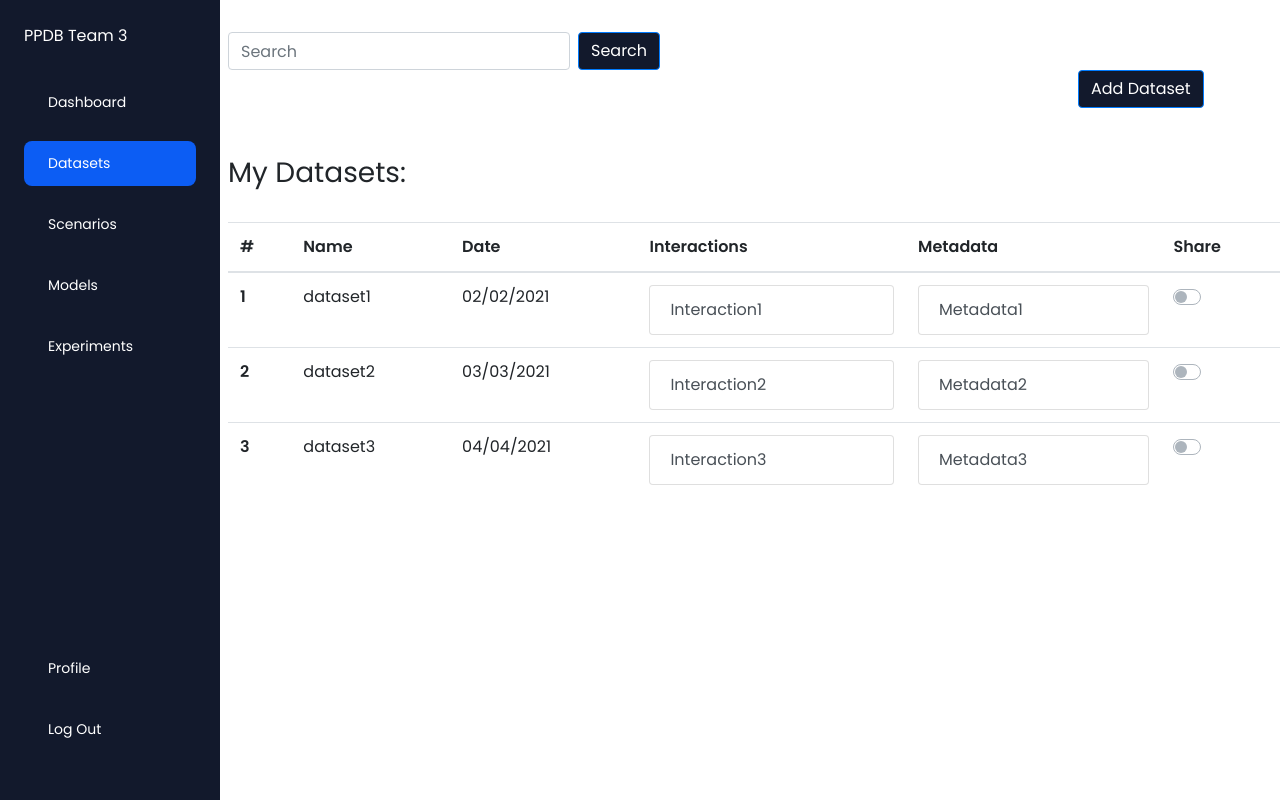
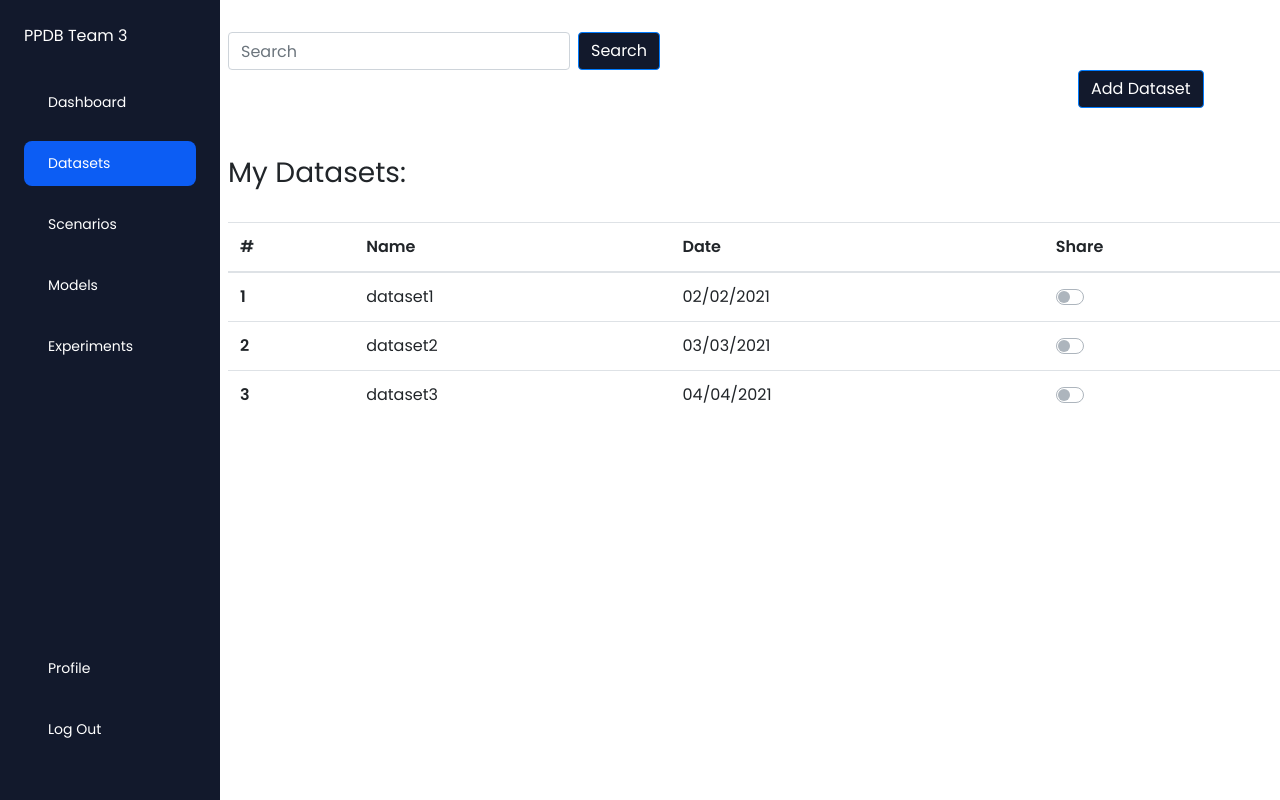
Before and after one commit to MohamedDarkaoui/Recommender-Systems, a Flask app: page /datasets in a window 1280 px wide. Run offline with Flask 2, Linux system fonts and the light colour scheme; the visitor is signed in with stand-in values (Sample User, id 1); some libraries are stand-ins or nearby versions.

Commit message:
datasets aanpassing

```diff
--- a/website/templates/datasets.html
+++ b/website/templates/datasets.html
@@ -62,8 +62,6 @@
         <th scope="col">#</th>
         <th scope="col">Name</th>
         <th scope="col">Date</th>
-        <th scope="col">Interactions</th>
-        <th scope="col">Metadata</th>
         <th scope="col">Share</th>
       </tr>
     </thead>
@@ -72,8 +70,6 @@
         <th scope="row">1</th>
         <td>dataset1</td>
         <td>02/02/2021</td>
-        <td><a href="#" class="list-group-item list-group-item-action">Interaction1</a></td>
-        <td><a href="#" class="list-group-item list-group-item-action">Metadata1</a></td>
         <td>
             <div class="custom-control custom-switch">
                 <input type="checkbox" class="custom-control-input" id="customSwitch1">
@@ -86,8 +82,6 @@
         <th scope="row">2</th>
         <td>dataset2</td>
         <td>03/03/2021</td>
-        <td><a href="#" class="list-group-item list-group-item-action">Interaction2</a></td>
-        <td><a href="#" class="list-group-item list-group-item-action">Metadata2</a></td>
         <td>
             <div class="custom-control custom-switch">
                 <input type="checkbox" class="custom-control-input" id="customSwitch2">
@@ -99,8 +93,6 @@
         <th scope="row">3</th>
         <td>dataset3</td>
         <td>04/04/2021</td>
-        <td><a href="#" class="list-group-item list-group-item-action">Interaction3</a></td>
-        <td><a href="#" class="list-group-item list-group-item-action">Metadata3</a></td>
         <td>
             <div class="custom-control custom-switch">
                 <input type="checkbox" class="custom-control-input" id="customSwitch3">
```
